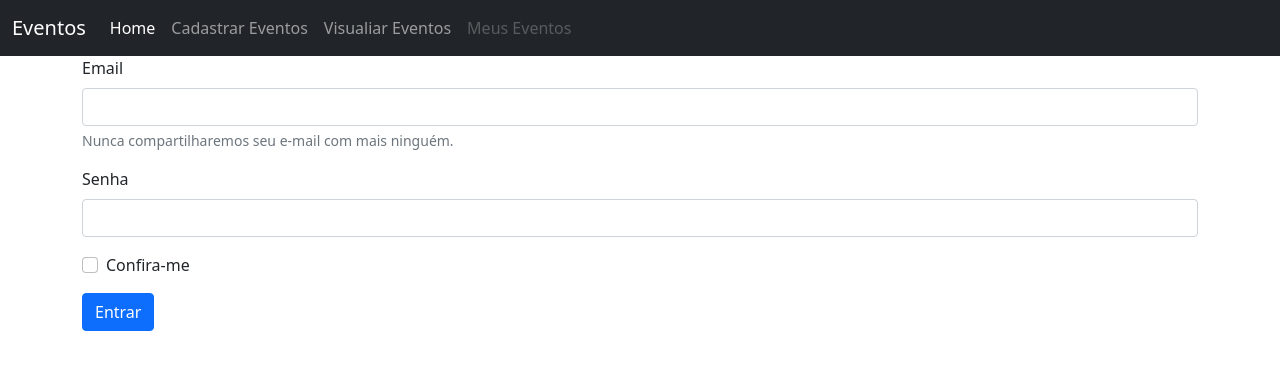
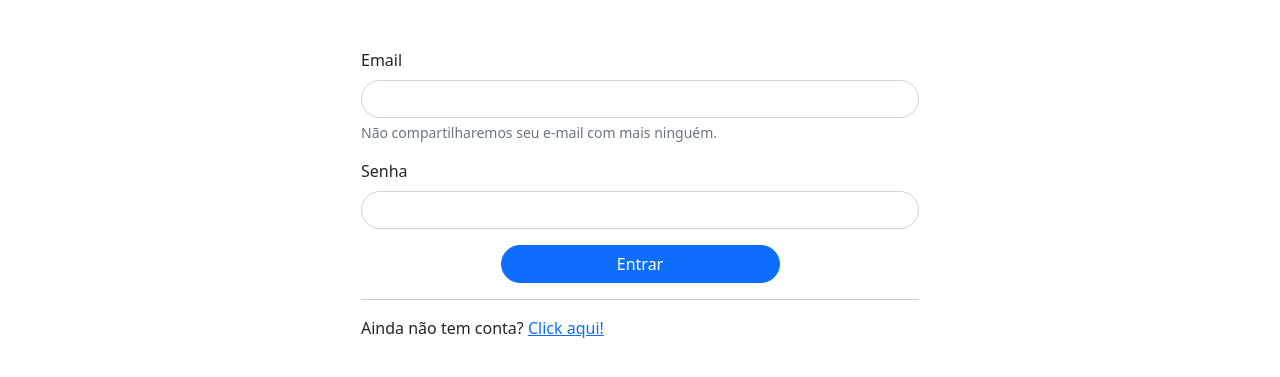
Before and after one commit to AyslanMont/web-eventos, a Flask app: page /login in a window 1280 px wide. Shown: the top 377 px of the page. Run offline with Flask 3, Linux system fonts and the light colour scheme.

Commit message:
Adicionando telas de login e register

```diff
--- a/main.py
+++ b/main.py
@@ -1,11 +1,15 @@
-from flask import Flask, render_template
+from flask import Flask, render_template, redirect, url_for
 
 app = Flask(__name__)
 
 @app.route("/")
 def home():
-    return render_template("base.html")
+    return render_template("home.html")
 
 @app.route("/login")
 def login():
     return render_template("login.html")
+
+@app.route("/register")
+def register():
+    return render_template("register.html")
--- a/templates/base.html
+++ b/templates/base_logado.html
@@ -14,7 +14,7 @@
 <body>
     <nav class="navbar navbar-expand-lg navbar-dark bg-dark">
         <div class="container-fluid">
-            <a class="navbar-brand" href="#">Eventos</a>
+            <a class="navbar-brand" href="">Home</a>
             <button class="navbar-toggler" type="button" data-bs-toggle="collapse" data-bs-target="#navbarNav"
                 aria-controls="navbarNav" aria-expanded="false" aria-label="Toggle navigation">
                 <span class="navbar-toggler-icon"></span>
@@ -22,10 +22,10 @@
             <div class="collapse navbar-collapse" id="navbarNav">
                 <ul class="navbar-nav">
                     <li class="nav-item">
-                        <a class="nav-link active" aria-current="page" href="#">Home</a>
+                        <a class="nav-link active" aria-current="page" href="#">Seus eventos</a>
                     </li>
                     <li class="nav-item">
-                        <a class="nav-link" href="#">Cadastrar Eventos</a>
+                        <a class="nav-link" href="#"></a>
                     </li>
                     <li class="nav-item">
                         <a class="nav-link" href="#">Visualiar Eventos</a>
--- /dev/null
+++ b/templates/base_nao_logado.html
@@ -0,0 +1,26 @@
+<!DOCTYPE html>
+<html lang="pt-BR">
+
+<head>
+    <meta charset="UTF-8">
+    <meta name="viewport" content="width=device-width, initial-scale=1.0">
+    <title>Eventos</title>
+    <link href="https://cdn.jsdelivr.net/npm/bootstrap@5.0.2/dist/css/bootstrap.min.css" rel="stylesheet"
+        integrity="sha384-EVSTQN3/azprG1Anm3QDgpJLIm9Nao0Yz1ztcQTwFspd3yD65VohhpuuCOmLASjC" crossorigin="anonymous">
+    <link rel="stylesheet" href="../static/styles/main.css">
+
+</head>
+
+<body>
+
+    {% block content %}
+    {% endblock %}
+
+
+    <script src="https://cdn.jsdelivr.net/npm/bootstrap@5.0.2/dist/js/bootstrap.bundle.min.js"
+        integrity="sha384-MrcW6ZMFYlzcLA8Nl+NtUVF0sA7MsXsP1UyJoMp4YLEuNSfAP+JcXn/tWtIaxVXM"
+        crossorigin="anonymous"></script>
+    <script src="../static/scripts/main.js"></script>
+</body>
+
+</html>
--- a/templates/login.html
+++ b/templates/login.html
@@ -1,25 +1,22 @@
-{% extends "base.html" %}
+{% extends "base_nao_logado.html"%}
 
 {% block content %}
 
-<div class="container">
-    <form>
+<div class="container mt-5">
+    <form class="w-50 mx-auto ">
         <div class="mb-3">
-            <label for="exampleInputEmail1" class="form-label">Email</label>
-            <input type="email" class="form-control" id="exampleInputEmail1" aria-describedby="emailHelp">
-            <div id="emailHelp" class="form-text">Nunca compartilharemos seu e-mail com mais ninguém.</div>
+            <label for="loginemail" class="form-label">Email</label>
+            <input type="email" class="form-control rounded-pill" id="loginemail" aria-describedby="emailHelp">
+            <div id="emailHelp" class="form-text">Não compartilharemos seu e-mail com mais ninguém.</div>
         </div>
         <div class="mb-3">
-            <label for="exampleInputPassword1" class="form-label">Senha</label>
-            <input type="password" class="form-control" id="exampleInputPassword1">
+            <label for="loginsenha" class="form-label">Senha</label>
+            <input type="password" class="form-control rounded-pill" id="loginsenha">
         </div>
-        <div class="mb-3 form-check">
-            <input type="checkbox" class="form-check-input" id="exampleCheck1">
-            <label class="form-check-label" for="exampleCheck1">Confira-me</label>
-        </div>
-        <button type="submit" class="btn btn-primary">Entrar</button>
+        <button type="submit" class="btn btn-primary w-50 mx-auto d-block rounded-pill">Entrar</button>
+        <hr>
+        <p>Ainda não tem conta? <a class="link-opacity-100" href="{{ url_for('register') }}">Click aqui!</a></p>
     </form>
-
 </div>
 
 {% endblock %}
```
Also changed, not shown: templates/home.html (added, +26 -0 lines), templates/register.html (added, +22 -0 lines), 1 other file.
